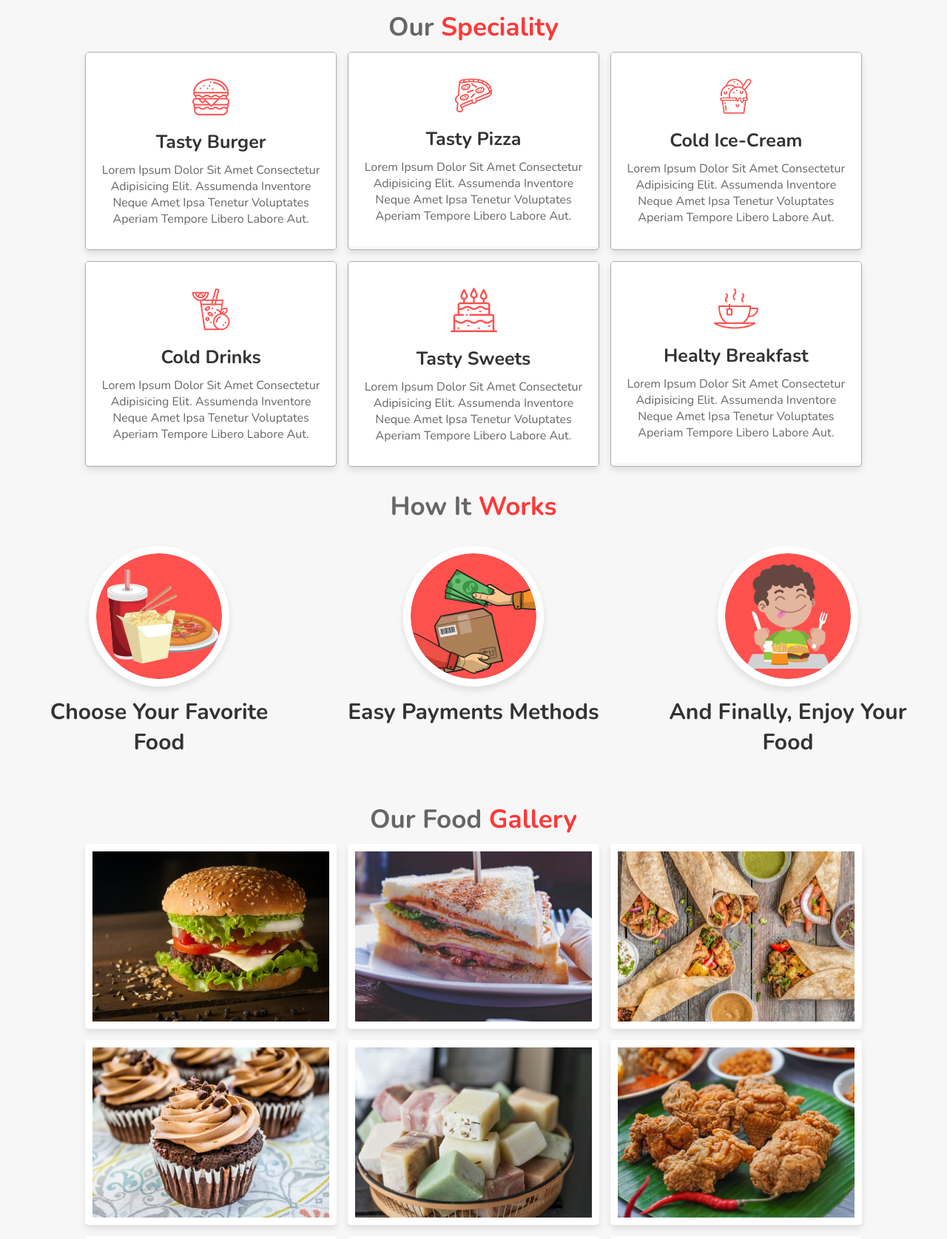
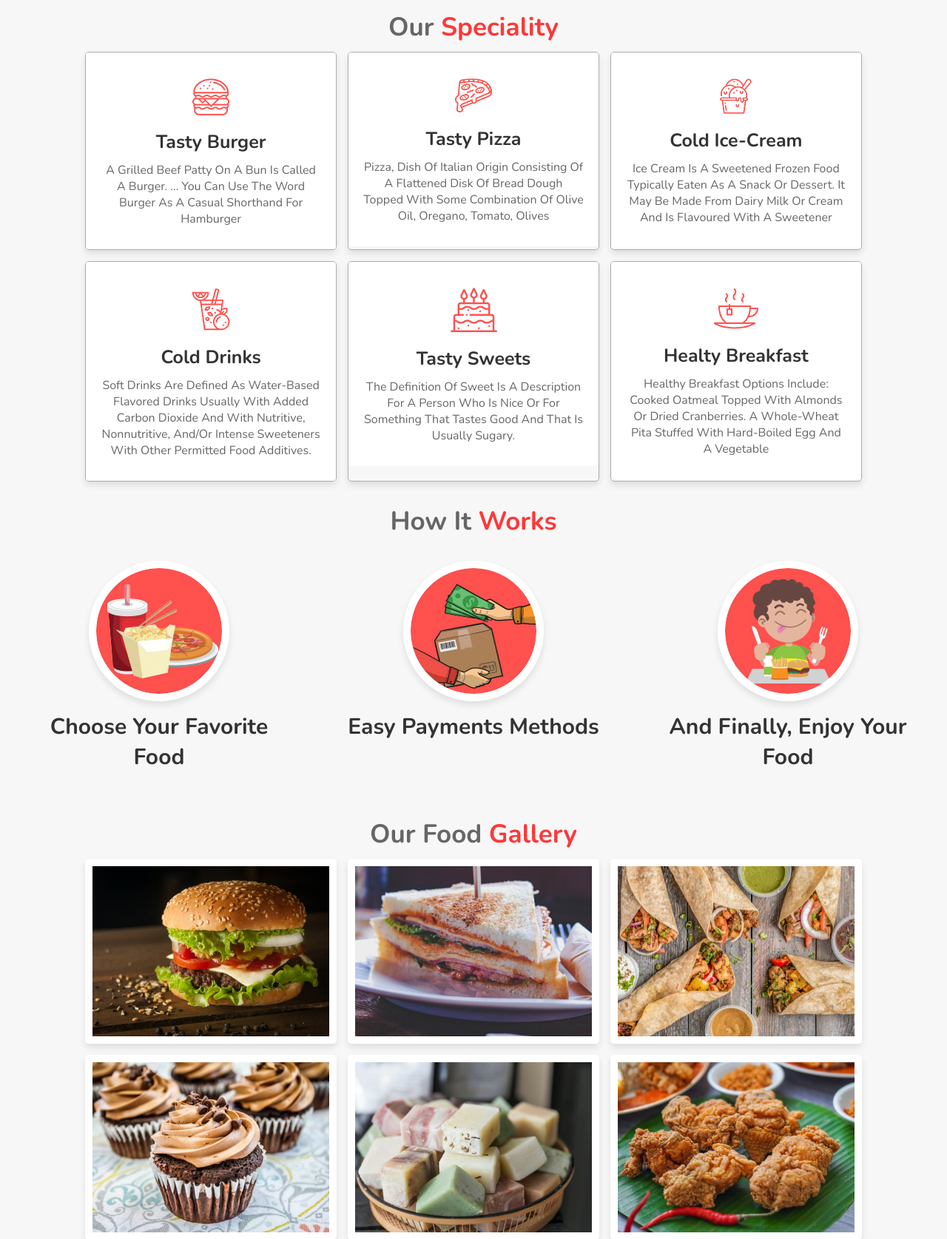
Before and after one commit to MahamudunnobyBadhon/khuda_Lagse_Naki, a plain HTML site: page index.html in a window 1280 px wide. Shown: the part 817-2492 px from the top of the page at 74% size. Drawn offline with nearby package versions, Linux system fonts and the light colour scheme.

Commit message:
index.page

```diff
--- a/index.html
+++ b/index.html
@@ -76,9 +76,8 @@
 <section class="home" id="home">
 
     <div class="content">
-        <h3>food made with love</h3>
-        <p>Lorem ipsum dolor sit, amet consectetur adipisicing elit. Voluptas accusamus tempore temporibus rem amet laudantium animi optio voluptatum. Natus obcaecati unde porro nostrum ipsam itaque impedit incidunt rem quisquam eos!</p>
-        <a href="#" class="btn">order now</a>
+        <h3>Food made with loves</h3>
+        <p style="font-weight: 700;">Welcome to our website. Choosing your desire foods. Have a healthy and safe life. Eat fresh food and live healthy..</p>
     </div>
 
     <div class="image">
@@ -102,7 +101,7 @@
             <div class="content">
                 <img src="images/s-1.png" alt="">
                 <h3>tasty burger</h3>
-                <p>Lorem ipsum dolor sit amet consectetur adipisicing elit. Assumenda inventore neque amet ipsa tenetur voluptates aperiam tempore libero labore aut.</p>
+                <p>A grilled beef patty on a bun is called a burger. ... You can use the word burger as a casual shorthand for hamburger</p>
             </div>
         </div>
         <div class="box">
@@ -110,7 +109,7 @@
             <div class="content">
                 <img src="images/s-2.png" alt="">
                 <h3>tasty pizza</h3>
-                <p>Lorem ipsum dolor sit amet consectetur adipisicing elit. Assumenda inventore neque amet ipsa tenetur voluptates aperiam tempore libero labore aut.</p>
+                <p>Pizza, dish of Italian origin consisting of a flattened disk of bread dough topped with some combination of olive oil, oregano, tomato, olives</p>
             </div>
         </div>
         <div class="box">
@@ -118,7 +117,7 @@
             <div class="content">
                 <img src="images/s-3.png" alt="">
                 <h3>cold ice-cream</h3>
-                <p>Lorem ipsum dolor sit amet consectetur adipisicing elit. Assumenda inventore neque amet ipsa tenetur voluptates aperiam tempore libero labore aut.</p>
+                <p>Ice cream is a sweetened frozen food typically eaten as a snack or dessert. It may be made from dairy milk or cream and is flavoured with a sweetener</p>
             </div>
         </div>
         <div class="box">
@@ -126,7 +125,7 @@
             <div class="content">
                 <img src="images/s-4.png" alt="">
                 <h3>cold drinks</h3>
-                <p>Lorem ipsum dolor sit amet consectetur adipisicing elit. Assumenda inventore neque amet ipsa tenetur voluptates aperiam tempore libero labore aut.</p>
+                <p>Soft drinks are defined as water-based flavored drinks usually with added carbon dioxide and with nutritive, nonnutritive, and/or intense sweeteners with other permitted food additives.</p>
             </div>
         </div>
         <div class="box">
@@ -134,7 +133,7 @@
             <div class="content">
                 <img src="images/s-5.png" alt="">
                 <h3>tasty sweets</h3>
-                <p>Lorem ipsum dolor sit amet consectetur adipisicing elit. Assumenda inventore neque amet ipsa tenetur voluptates aperiam tempore libero labore aut.</p>
+                <p>The definition of sweet is a description for a person who is nice or for something that tastes good and that is usually sugary. </p>
             </div>
         </div>
         <div class="box">
@@ -142,7 +141,7 @@
             <div class="content">
                 <img src="images/s-6.png" alt="">
                 <h3>healty breakfast</h3>
-                <p>Lorem ipsum dolor sit amet consectetur adipisicing elit. Assumenda inventore neque amet ipsa tenetur voluptates aperiam tempore libero labore aut.</p>
+                <p>Healthy breakfast options include: Cooked oatmeal topped with almonds or dried cranberries. A whole-wheat pita stuffed with hard-boiled egg and a vegetable</p>
             </div>
         </div>
 
@@ -288,7 +287,7 @@
             <img src="images/g-1.jpg" alt="">
             <div class="content">
                 <h3>tasty food</h3>
-                <p>Lorem ipsum dolor sit, amet consectetur adipisicing elit. Deleniti, ipsum.</p>
+                <p>Enjoy Our Burger</p>
                 <a href="#" class="btn">ordern now</a>
             </div>
         </div>
@@ -296,7 +295,7 @@
             <img src="images/g-2.jpg" alt="">
             <div class="content">
                 <h3>tasty food</h3>
-                <p>Lorem ipsum dolor sit, amet consectetur adipisicing elit. Deleniti, ipsum.</p>
+                <p>Enjoy Our Sandwich</p>
                 <a href="#" class="btn">ordern now</a>
             </div>
         </div>
@@ -304,7 +303,7 @@
             <img src="images/g-3.jpg" alt="">
             <div class="content">
                 <h3>tasty food</h3>
-                <p>Lorem ipsum dolor sit, amet consectetur adipisicing elit. Deleniti, ipsum.</p>
+                <p>Enjoy Our vegetable role</p>
                 <a href="#" class="btn">ordern now</a>
             </div>
         </div>
@@ -312,7 +311,7 @@
             <img src="images/g-4.jpg" alt="">
             <div class="content">
                 <h3>tasty food</h3>
-                <p>Lorem ipsum dolor sit, amet consectetur adipisicing elit. Deleniti, ipsum.</p>
+                <p>Enjoy Our chocolate cake</p>
                 <a href="#" class="btn">ordern now</a>
             </div>
         </div>
@@ -320,7 +319,7 @@
             <img src="images/g-5.jpg" alt="">
             <div class="content">
                 <h3>tasty food</h3>
-                <p>Lorem ipsum dolor sit, amet consectetur adipisicing elit. Deleniti, ipsum.</p>
+                <p>Enjoy Our Meat</p>
                 <a href="#" class="btn">ordern now</a>
             </div>
         </div>
@@ -328,7 +327,7 @@
             <img src="images/g-6.jpg" alt="">
             <div class="content">
                 <h3>tasty food</h3>
-                <p>Lorem ipsum dolor sit, amet consectetur adipisicing elit. Deleniti, ipsum.</p>
+                <p>Enjoy Our Chicken Fry</p>
                 <a href="#" class="btn">ordern now</a>
             </div>
         </div>
@@ -336,7 +335,7 @@
             <img src="images/g-7.jpg" alt="">
             <div class="content">
                 <h3>tasty food</h3>
-                <p>Lorem ipsum dolor sit, amet consectetur adipisicing elit. Deleniti, ipsum.</p>
+                <p>Enjoy Our egg toast</p>
                 <a href="#" class="btn">ordern now</a>
             </div>
         </div>
@@ -344,7 +343,7 @@
             <img src="images/g-8.jpg" alt="">
             <div class="content">
                 <h3>tasty food</h3>
-                <p>Lorem ipsum dolor sit, amet consectetur adipisicing elit. Deleniti, ipsum.</p>
+                <p>Enjoy our chocolates</p>
                 <a href="#" class="btn">ordern now</a>
             </div>
         </div>
@@ -352,7 +351,7 @@
             <img src="images/g-9.jpg" alt="">
             <div class="content">
                 <h3>tasty food</h3>
-                <p>Lorem ipsum dolor sit, amet consectetur adipisicing elit. Deleniti, ipsum.</p>
+                <p>Enjoy Our special cake</p>
                 <a href="#" class="btn">ordern now</a>
             </div>
         </div>
```
